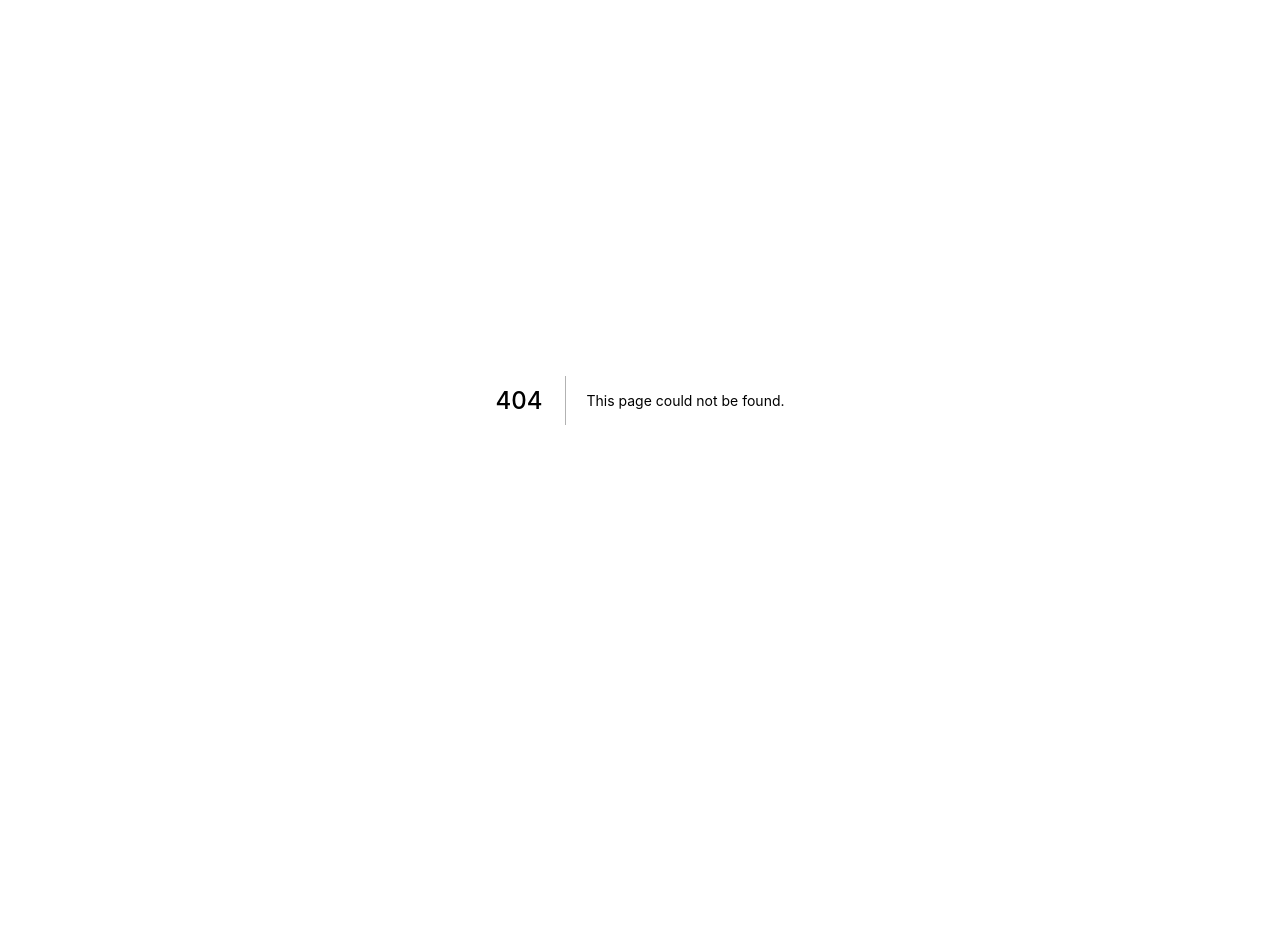
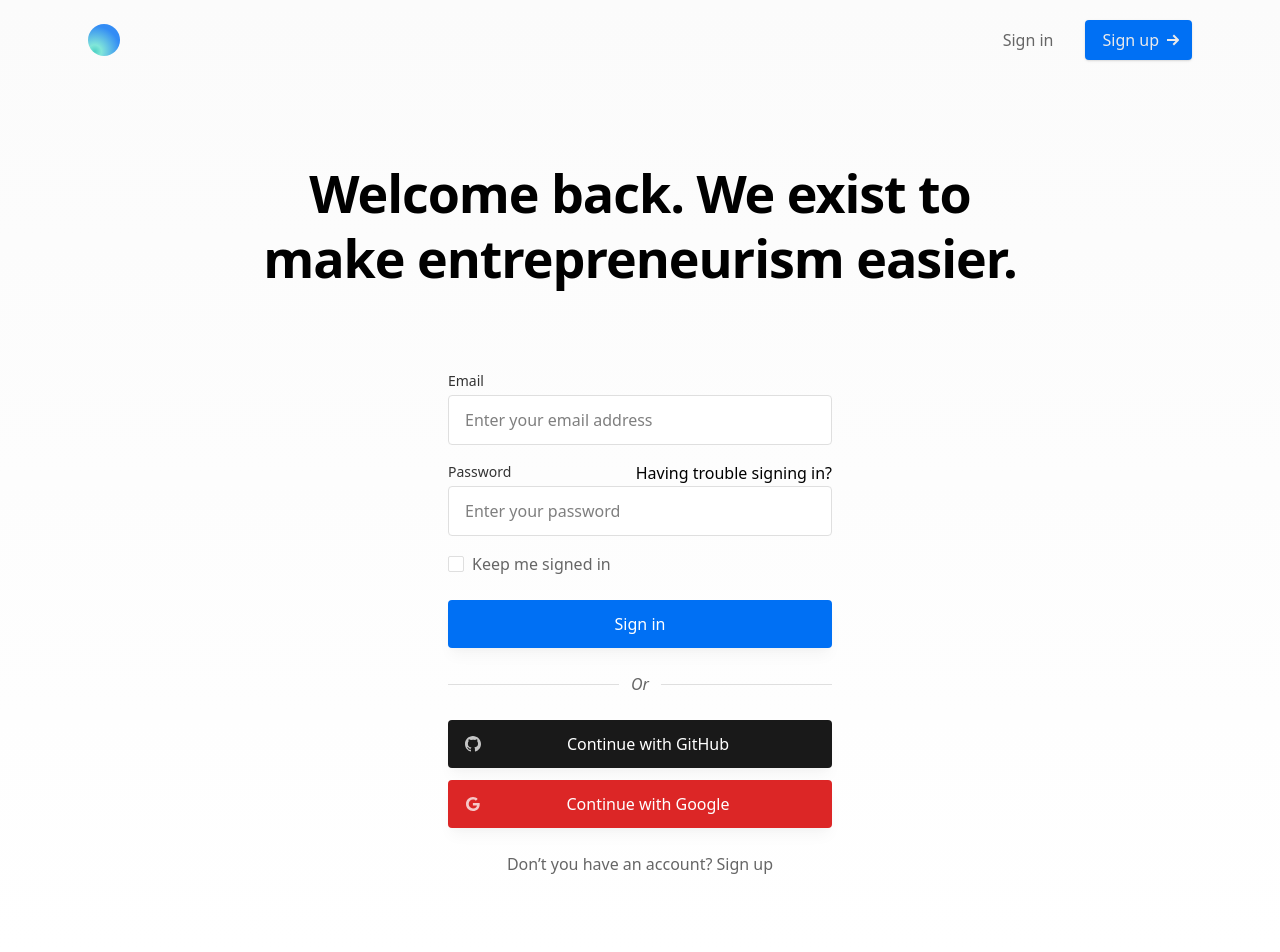
Before and after one commit to diogoverde/onboarding-landing, a Next.js app: page /signin in a window 1280 px wide. Before the commit this address had no page. Shown: the top 952 px of the page. Before the commit the page ends 800 px from the top, so only its background shows below. Built offline with nearby package versions, Linux system fonts and the light colour scheme.

Commit message:
added signin and signup pages templates

```diff
--- /dev/null
+++ b/pages/signin.js
@@ -0,0 +1,147 @@
+import Link from "next/link";
+import Footer from "../components/Footer";
+import Header from "../components/Header";
+
+export default function SignIn() {
+  return (
+    <div className="flex flex-col min-h-screen overflow-hidden">
+      <Header />
+      <main className="flex-grow">
+        <section className="bg-gradient-to-b from-gray-100 to-white">
+          <div className="max-w-6xl mx-auto px-4 sm:px-6">
+            <div className="pt-32 pb-12 md:pt-40 md:pb-20">
+              {/* Page header */}
+              <div className="max-w-3xl mx-auto text-center pb-12 md:pb-20">
+                <h1 className="h1">
+                  Welcome back. We exist to make entrepreneurism easier.
+                </h1>
+              </div>
+
+              {/* Form */}
+              <div className="max-w-sm mx-auto">
+                <form>
+                  <div className="flex flex-wrap -mx-3 mb-4">
+                    <div className="w-full px-3">
+                      <label
+                        className="block text-gray-800 text-sm font-medium mb-1"
+                        htmlFor="email"
+                      >
+                        Email
+                      </label>
+                      <input
+                        id="email"
+                        type="email"
+                        className="form-input w-full text-gray-800"
+                        placeholder="Enter your email address"
+                        required
+                      />
+                    </div>
+                  </div>
+                  <div className="flex flex-wrap -mx-3 mb-4">
+                    <div className="w-full px-3">
+                      <div className="flex justify-between">
+                        <label
+                          className="block text-gray-800 text-sm font-medium mb-1"
+                          htmlFor="password"
+                        >
+                          Password
+                        </label>
+                        <Link
+                          href="reset-password"
+                          className="text-sm font-medium text-blue-600 hover:underline"
+                        >
+                          Having trouble signing in?
+                        </Link>
+                      </div>
+                      <input
+                        id="password"
+                        type="password"
+                        className="form-input w-full text-gray-800"
+                        placeholder="Enter your password"
+                        required
+                      />
+                    </div>
+                  </div>
+                  <div className="flex flex-wrap -mx-3 mb-4">
+                    <div className="w-full px-3">
+                      <div className="flex justify-between">
+                        <label className="flex items-center">
+                          <input type="checkbox" className="form-checkbox" />
+                          <span className="text-gray-600 ml-2">
+                            Keep me signed in
+                          </span>
+                        </label>
+                      </div>
+                    </div>
+                  </div>
+                  <div className="flex flex-wrap -mx-3 mt-6">
+                    <div className="w-full px-3">
+                      <button className="btn text-white bg-blue-600 hover:bg-blue-700 w-full">
+                        Sign in
+                      </button>
+                    </div>
+                  </div>
+                </form>
+                <div className="flex items-center my-6">
+                  <div
+                    className="border-t border-gray-300 flex-grow mr-3"
+                    aria-hidden="true"
+                  ></div>
+                  <div className="text-gray-600 italic">Or</div>
+                  <div
+                    className="border-t border-gray-300 flex-grow ml-3"
+                    aria-hidden="true"
+                  ></div>
+                </div>
+                <form>
+                  <div className="flex flex-wrap -mx-3 mb-3">
+                    <div className="w-full px-3">
+                      <button className="btn px-0 text-white bg-gray-900 hover:bg-gray-800 w-full relative flex items-center">
+                        <svg
+                          className="w-4 h-4 fill-current text-white opacity-75 flex-shrink-0 mx-4"
+                          viewBox="0 0 16 16"
+                          xmlns="http://www.w3.org/2000/svg"
+                        >
+                          <path d="M7.95 0C3.578 0 0 3.578 0 7.95c0 3.479 2.286 6.46 5.466 7.553.397.1.497-.199.497-.397v-1.392c-2.187.497-2.683-.993-2.683-.993-.398-.895-.895-1.193-.895-1.193-.696-.497.1-.497.1-.497.795.1 1.192.795 1.192.795.696 1.292 1.888.895 2.286.696.1-.497.298-.895.497-1.093-1.79-.2-3.578-.895-3.578-3.975 0-.895.298-1.59.795-2.087-.1-.2-.397-.994.1-2.087 0 0 .695-.2 2.186.795a6.408 6.408 0 011.987-.299c.696 0 1.392.1 1.988.299 1.49-.994 2.186-.795 2.186-.795.398 1.093.199 1.888.1 2.087.496.596.795 1.291.795 2.087 0 3.08-1.889 3.677-3.677 3.875.298.398.596.895.596 1.59v2.187c0 .198.1.497.596.397C13.714 14.41 16 11.43 16 7.95 15.9 3.578 12.323 0 7.95 0z" />
+                        </svg>
+                        <span className="flex-auto pl-16 pr-8 -ml-16">
+                          Continue with GitHub
+                        </span>
+                      </button>
+                    </div>
+                  </div>
+                  <div className="flex flex-wrap -mx-3">
+                    <div className="w-full px-3">
+                      <button className="btn px-0 text-white bg-red-600 hover:bg-red-700 w-full relative flex items-center">
+                        <svg
+                          className="w-4 h-4 fill-current text-white opacity-75 flex-shrink-0 mx-4"
+                          viewBox="0 0 16 16"
+                          xmlns="http://www.w3.org/2000/svg"
+                        >
+                          <path d="M7.9 7v2.4H12c-.2 1-1.2 3-4 3-2.4 0-4.3-2-4.3-4.4 0-2.4 2-4.4 4.3-4.4 1.4 0 2.3.6 2.8 1.1l1.9-1.8C11.5 1.7 9.9 1 8 1 4.1 1 1 4.1 1 8s3.1 7 7 7c4 0 6.7-2.8 6.7-6.8 0-.5 0-.8-.1-1.2H7.9z" />
+                        </svg>
+                        <span className="flex-auto pl-16 pr-8 -ml-16">
+                          Continue with Google
+                        </span>
+                      </button>
+                    </div>
+                  </div>
+                </form>
+                <div className="text-gray-600 text-center mt-6">
+                  Don’t you have an account?{" "}
+                  <Link
+                    href="/signup"
+                    className="text-blue-600 hover:underline transition duration-150 ease-in-out"
+                  >
+                    Sign up
+                  </Link>
+                </div>
+              </div>
+            </div>
+          </div>
+        </section>
+      </main>
+      <Footer />
+    </div>
+  );
+}
```
Also changed, not shown: pages/signup.js (added).
